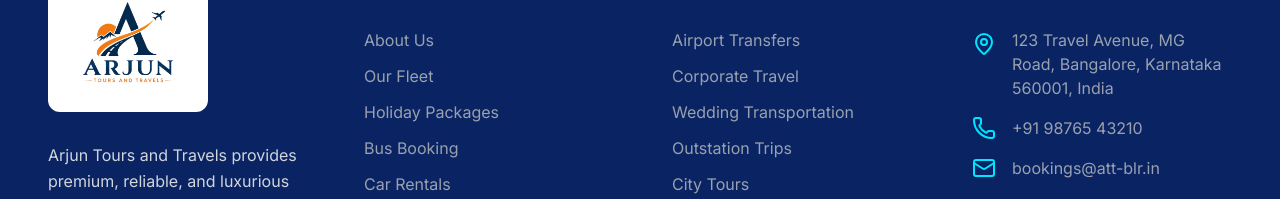
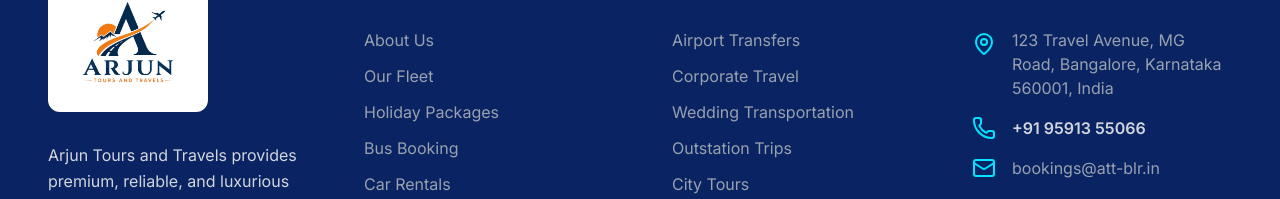
Before and after one commit to yelligocarrentals-stack/attblr_website, a Next.js app: page / in a window 1280 px wide. Shown: the part 5805-6004 px from the top of the page. Built offline with nearby package versions, Linux system fonts and the light colour scheme.

Commit message:
Update WhatsApp phone number to +91 95913 55066

```diff
--- a/src/components/Footer.tsx
+++ b/src/components/Footer.tsx
@@ -75,7 +75,7 @@
               </li>
               <li className="flex items-center gap-4">
                 <Phone className="text-[#00E5FF] shrink-0" size={24} />
-                <span className="text-gray-400">+91 98765 43210</span>
+                <span className="text-gray-300 font-semibold">+91 95913 55066</span>
               </li>
               <li className="flex items-center gap-4">
                 <Mail className="text-[#00E5FF] shrink-0" size={24} />
--- a/src/components/HeroSection.tsx
+++ b/src/components/HeroSection.tsx
@@ -91,7 +91,7 @@
               </h1>
 
               <div className="flex flex-col sm:flex-row gap-4 w-full sm:w-auto justify-center">
-                <Link href={`https://wa.me/919876543210?text=I%20want%20to%20enquire%20about%20a%20trip%20to%20${slides[currentSlide].location}`} target="_blank" className="w-full sm:w-auto">
+                <Link href={`https://wa.me/919591355066?text=I%20want%20to%20enquire%20about%20a%20trip%20to%20${slides[currentSlide].location}`} target="_blank" className="w-full sm:w-auto">
                   <button className="w-full sm:w-auto group relative overflow-hidden bg-gradient-brand text-white px-7 py-3.5 rounded-full font-bold transition-transform hover:scale-105 shadow-[0_0_25px_rgba(0,0,0,0.5)] whitespace-nowrap flex items-center justify-center gap-2">
                     Enquire Now <ArrowRight size={18} className="group-hover:translate-x-1 transition-transform" />
                   </button>
--- a/src/components/WhatsAppButton.tsx
+++ b/src/components/WhatsAppButton.tsx
@@ -25,7 +25,7 @@
       </AnimatePresence>
 
       <a
-        href="https://wa.me/919876543210?text=Hi%20ATT-BLR,%20I%20would%20like%20to%20book%20a%20trip!"
+        href="https://wa.me/919591355066?text=Hi%20Arjun%20Tours%20and%20Travels,%20I%20would%20like%20to%20book%20a%20trip!"
         target="_blank"
         rel="noopener noreferrer"
         className="relative group flex items-center justify-center w-16 h-16 bg-[#25D366] text-white rounded-full shadow-[0_4px_20px_rgba(37,211,102,0.4)] transition-transform hover:scale-110 z-50 animate-pulse-whatsapp"
```
